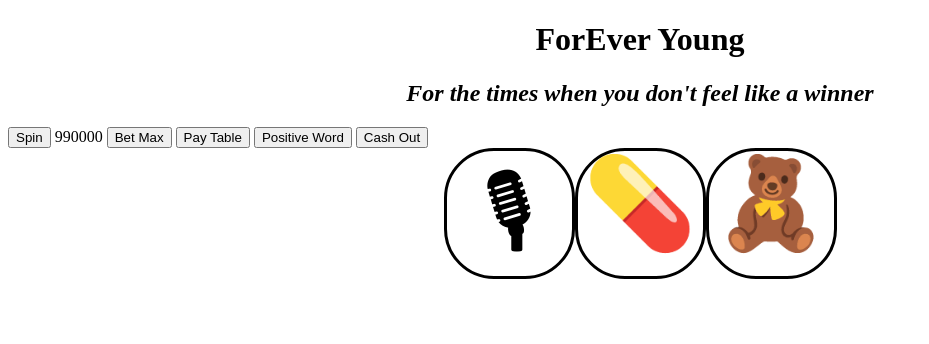
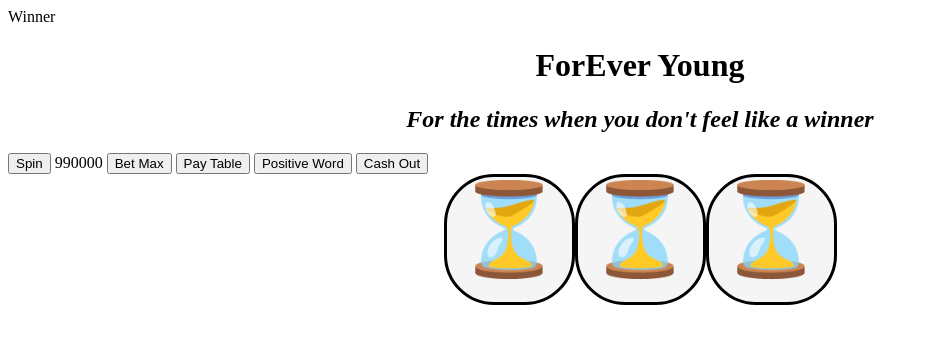
Before and after one commit to korenrolle/ForEver-Young, a plain HTML site: page index.html in a window 1280 px wide. Both pictures are taken after a click on the button "Spin". Shown: the whole page, without its empty margins (0-929 px from the left). Drawn offline with Linux system fonts and the light colour scheme.

Commit message:
finished randomizing icons properly

```diff
--- a/index.html
+++ b/index.html
@@ -23,9 +23,10 @@
   <div></div>
   <div class="screen" >
     <div class="row">
-      <div class="box" id="square1"></div>
-      <div class="box" id="square2"></div>
-      <div class="box" id="square3"></div>
+      <div class="box-container">
+        <div class="box" id="square1"></div></div>
+      <div class="box-container"><div class="box" id="square2"></div></div>
+      <div><div class="box" id="square3"></div></div>
     </div>
   </div>
 </body>
--- a/main.js
+++ b/main.js
@@ -1,10 +1,10 @@
 const symbols = [
   '🧸',
-  '🎈',
-  '🧪',
-  '🌡',
-  ' 🦠',
-  ' 🧬',
+  '🧸',
+  '🧸',
+  '🧸',
+  '🧸',
+  '🧸',
   '💊',
   '💸',
   '🖍',
@@ -24,16 +24,12 @@ let thirdSpace = document.getElementById('square3');
 //   [array[i], array[j]] = [array[j], array[i]];
 // }
 
-const randomNumber = Math.floor(Math.random() * symbols.length);
-console.log(randomNumber);
-const randomNumber2 = Math.floor(Math.random() * symbols.length);
+let randomNumber = Math.floor(Math.random() * symbols.length);
+console.log(symbols);
+let randomNumber2 = Math.floor(Math.random() * symbols.length);
 console.log(randomNumber2);
-const randomNumber3 = Math.floor(Math.random() * symbols.length);
+let randomNumber3 = Math.floor(Math.random() * symbols.length);
 console.log(randomNumber3);
-
-firstSpace.innerHTML = randomNumber;
-secondSpace.innerHTML = randomNumber2;
-thirdSpace.innerHTML = randomNumber3;
 
 let milliondollarvariable = 1000000;
 const screen = document.querySelectorAll('.box');
@@ -45,18 +41,25 @@ const empty2 = document.getElementById('subtract');
 const postiveWord = document.getElementById('positive');
 const winDisplay = document.getElementById('win');
 function getRandom() {
-  //   const symbolsArray = symbols.length;
-  //   for (let i = 0; i < symbols.length; i++) {
-  //     console.log(symbols[randomNumber]);
-  //     document.getElementById('square1').innerHTML = symbols[randomNumber];
-  //     document.getElementById('square2').innerHTML = symbols[randomNumber2];
-  //     document.getElementById('square3').innerHTML = symbols[randomNumber3];
-  //   }
-  document.getElementById('square1').innerHTML = symbols[randomNumber];
-  document.getElementById('square2').innerHTML = symbols[randomNumber2];
-  document.getElementById('square3').innerHTML = symbols[randomNumber3];
+  // s = Math.floor(Math.random() * symbols.length);
 }
 btn.addEventListener('click', () => {
+  randomNumber = Math.floor(Math.random() * symbols.length);
+  console.log(symbols);
+  randomNumber2 = Math.floor(Math.random() * symbols.length);
+  console.log(randomNumber2);
+  randomNumber3 = Math.floor(Math.random() * symbols.length);
+  console.log(randomNumber3);
+  const s = symbols[randomNumber];
+  const j = symbols[randomNumber2];
+  const n = symbols[randomNumber3];
+  for (let i = 0; i < symbols.length; i++) console.log(s);
+  firstSpace.innerHTML = s;
+  secondSpace.innerHTML = j;
+  thirdSpace.innerHTML = n;
+
+  console.log(j);
+  console.log(n);
   getRandom();
   (numberPlace = document.getElementById('numberPlace')),
     (milliondollarvariable = milliondollarvariable - 10000);
@@ -72,7 +75,7 @@ btn.addEventListener('click', () => {
   ) {
     // winDisplay.innerHTML = 'Winner';
     winDisplay.innerHTML = 'Winner';
-    setInterval(winDisplay.innerHTML, 3000);
+
     console.log('I win');
   }
 });
@@ -99,7 +102,19 @@ postiveWord.addEventListener('click', () => {
 betMax.addEventListener(
   'click',
   () => {
-    (numberPlace = document.getElementById('numberPlace')), getRandom();
+    randomNumber = Math.floor(Math.random() * symbols.length);
+    console.log(symbols);
+    randomNumber2 = Math.floor(Math.random() * symbols.length);
+    console.log(randomNumber2);
+    randomNumber3 = Math.floor(Math.random() * symbols.length);
+    console.log(randomNumber3);
+    const s = symbols[randomNumber];
+    const j = symbols[randomNumber2];
+    const n = symbols[randomNumber3];
+    for (let i = 0; i < symbols.length; i++) console.log(s);
+    firstSpace.innerHTML = s;
+    secondSpace.innerHTML = j;
+    thirdSpace.innerHTML = n;
     milliondollarvariable = milliondollarvariable - 50000;
     numberPlace.innerHTML = milliondollarvariable;
     console.log(milliondollarvariable);
--- a/style.css
+++ b/style.css
@@ -8,10 +8,17 @@
   text-align: center;
   font-size: 90px;
   animation: scroll 1s 1s linear backwards;
+  background-color: whitesmoke;
+  /* position: absolute; */
+  /* animation: scroll .2s infinite; */
+  animation-iteration-count: 30;
 }
 @keyframes scroll {
-  to{
-    transform: translateY((calc(var(--ch))));
+  from {
+    top: -100%;
+  }
+  to {
+    top: 100%
   }
 }
   /* .box{
@@ -47,9 +54,17 @@ h2{
   flex-direction: row;
   justify-content: center;
   align-items: center;
+
 }
 
 .noClick {
   pointer-events: none;
 
 }
+/* .box-container {
+  width: 100%;
+  height: 100px;
+  overflow: hidden;
+  position: ;
+  background-color: rgba(240, 200, 6, .2);
+} */
```
